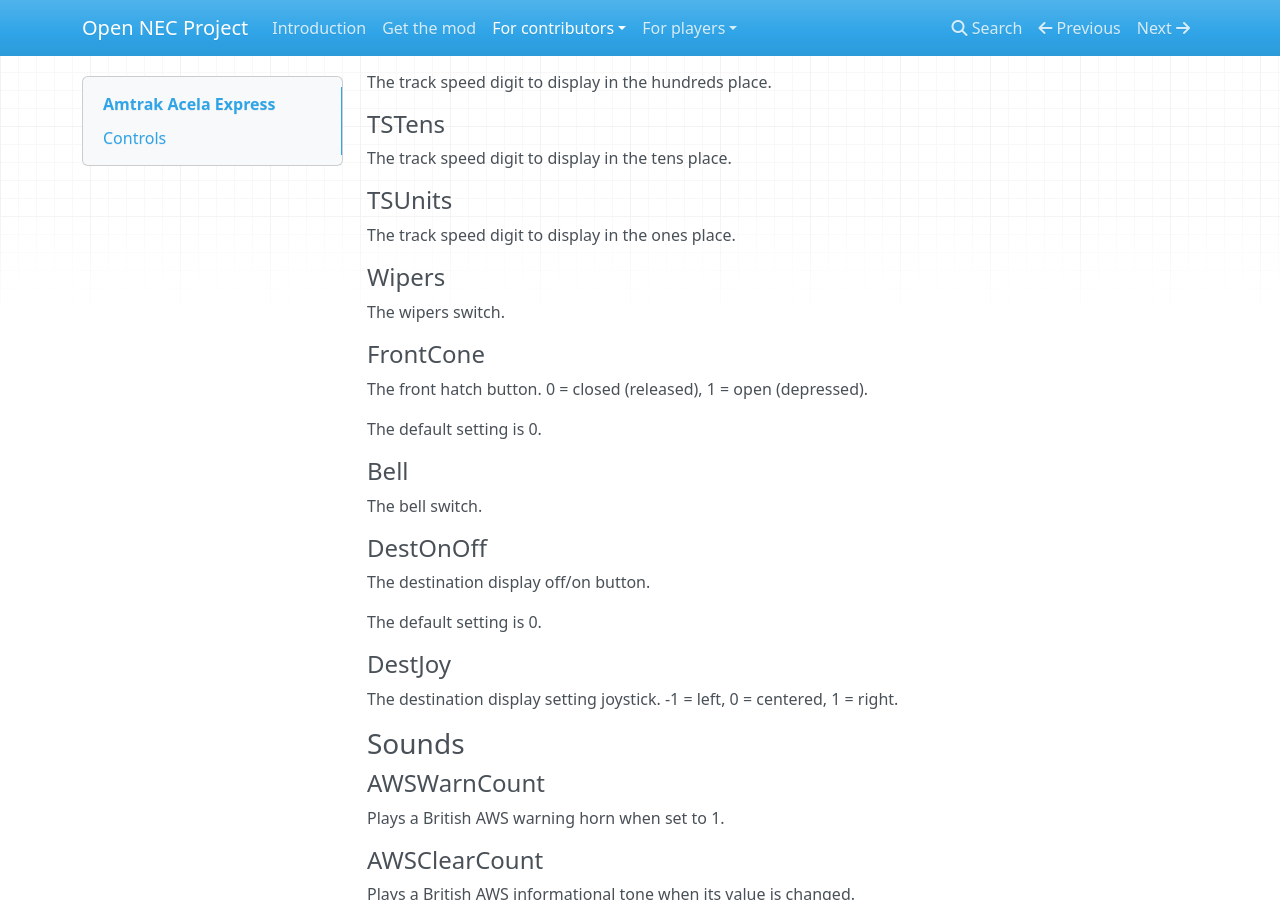
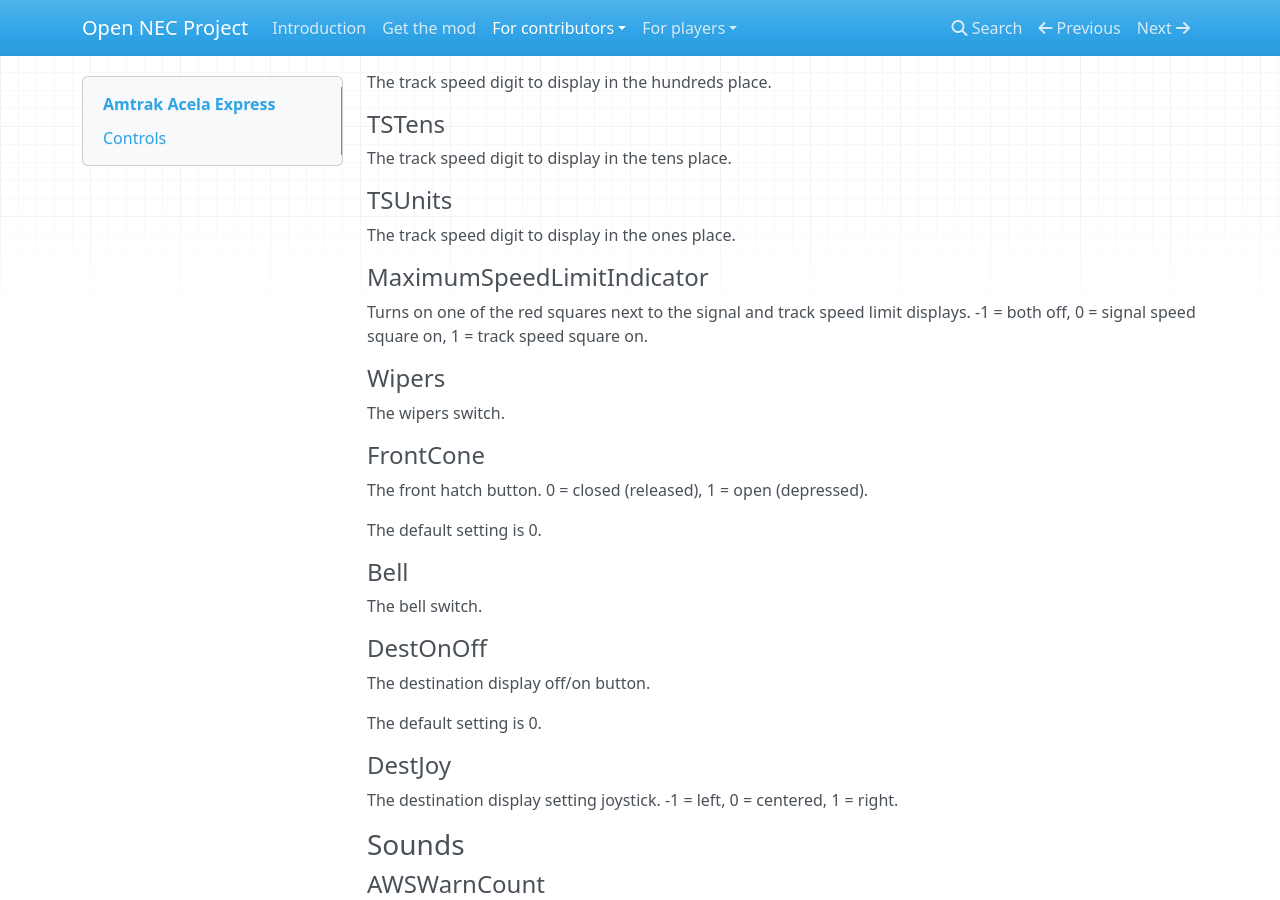
Before and after one commit to YoRyan/open-nec, an MkDocs documentation site: the page built from Docs/for-contributors/rolling-stock/amtrak-acela.md, in a window 1280 px wide and 900 px high, scrolled down 5296 px. Built offline with MkDocs 1.6.1, drawn with Linux system fonts in a browser that asks for light colours; nearby versions of some CDN libraries.

Commit message:
Acela: implement signal speed/track speed lights

```diff
--- a/Docs/for-contributors/rolling-stock/amtrak-acela.md
+++ b/Docs/for-contributors/rolling-stock/amtrak-acela.md
@@ -255,6 +255,10 @@ The track speed digit to display in the tens place.
 
 The track speed digit to display in the ones place.
 
+#### MaximumSpeedLimitIndicator
+
+Turns on one of the red squares next to the signal and track speed limit displays. -1 = both off, 0 = signal speed square on, 1 = track speed square on.
+
 #### Wipers
 
 The wipers switch.
```
Also changed, not shown: 1 other file.
